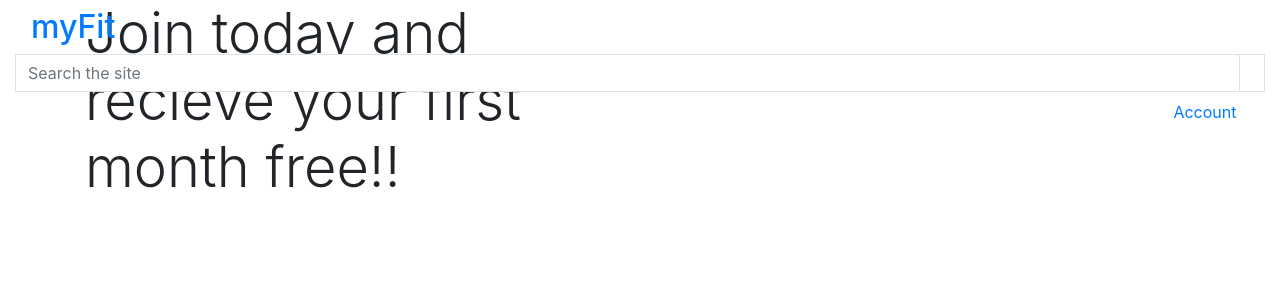
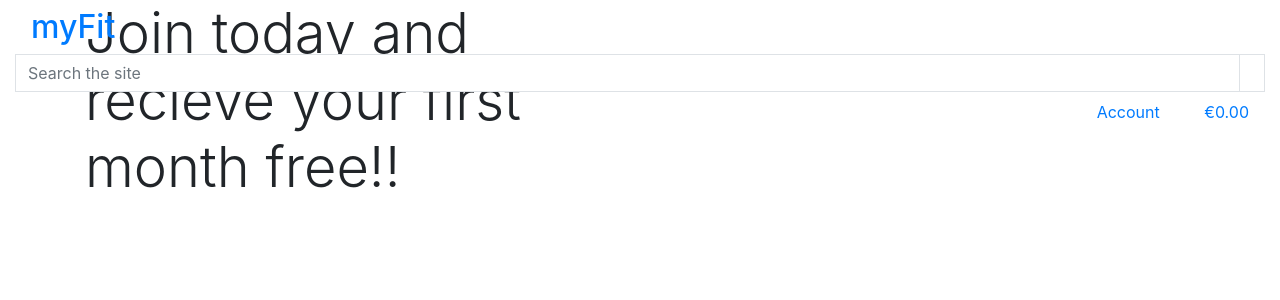
Before and after one commit to Pysched/MS4-myFit-DM, a Django app: page / in a window 1280 px wide. Shown: the top 300 px of the page. Run offline with Django 3.2, Linux system fonts and the light colour scheme; some libraries are stand-ins or nearby versions.

Commit message:
added base page content

```diff
--- a/templates/base.html
+++ b/templates/base.html
@@ -62,12 +62,38 @@
                 <ul class="list-inline list-unstyled text-center text-lg-right my-0">
                     <li class="list-inline-item dropdown">
                         <a href="#" class="text-black nav-link" id="user-options" data-toggle="dropdown" aria-haspopup="true" aria-expanded="false">
-                        <div class="text-center">
-                            <div><i class="fas fa-user fa-lg"></i></div>
-                            <p class="my-0">Account</p>
-                        </div></a>
+                            <div class="text-center">
+                                <div><i class="fas fa-user fa-lg"></i></div>
+                                <p class="my-0">Account</p>
+                            </div>
+                        </a>
+                        <div class="dropdown-menu border-0" aria-labelledby="user-options">
+                            {% if request.user.is_authenticated %}
+                                {% if request.user.is_superuser %}
+                                    <a href="" class="dropdown-item">Item Management</a>
+                                {% endif %}
+                                <a href="" class="dropdown-item">Profile</a>
+                                <a href="{% url 'account_logout' %}" class="dropdown-item">Log out</a>
+                            {% else %}
+                                <a href="{% url 'account_signup' %}" class="dropdown-item">Register</a>
+                                <a href="{% url 'account_login' %}" class="dropdown-item">Login</a>
+                            {% endif %}
+                        </div>
                     </li>
-                    <li class="list-inline-item"></li>
+                    <li class="list-inline-item">
+                        <a href="" class="{% if grand_total %}text-info font-weight-bold{% else %}text-black{% endif %} nav-link">
+                            <div class="text-center">
+                                <div><i class="fas fa-shopping-bag fa-lg"></i></div>
+                                <p class="my-0">
+                                    {% if grand_total %}
+                                        ${{ grand_total|floatformat:2 }}
+                                    {% else %}
+                                        €0.00
+                                    {% endif %}
+                                </p>
+                            </div>
+                        </a>
+                    </li>
                 </ul>
             </div>
         </div>
```
